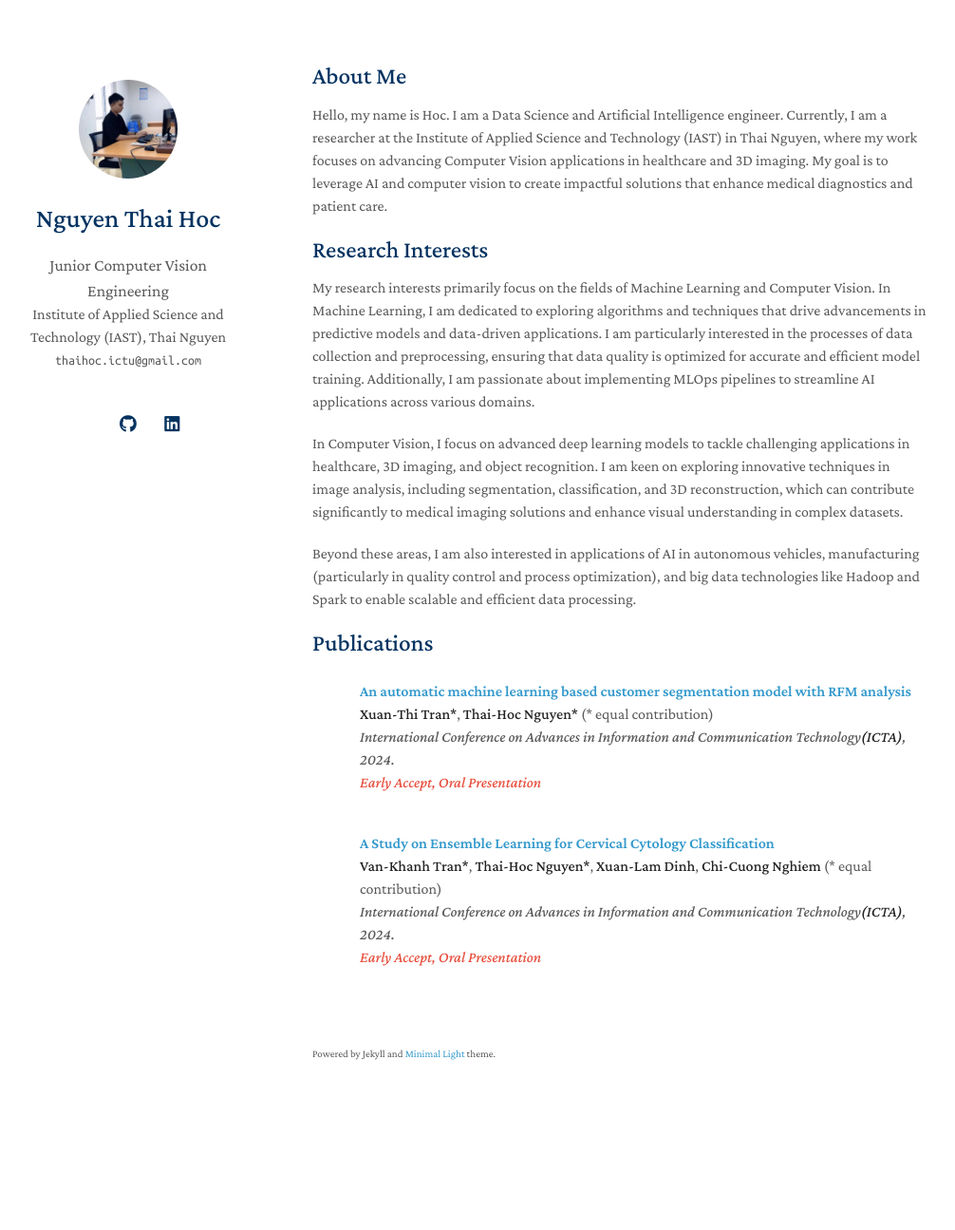
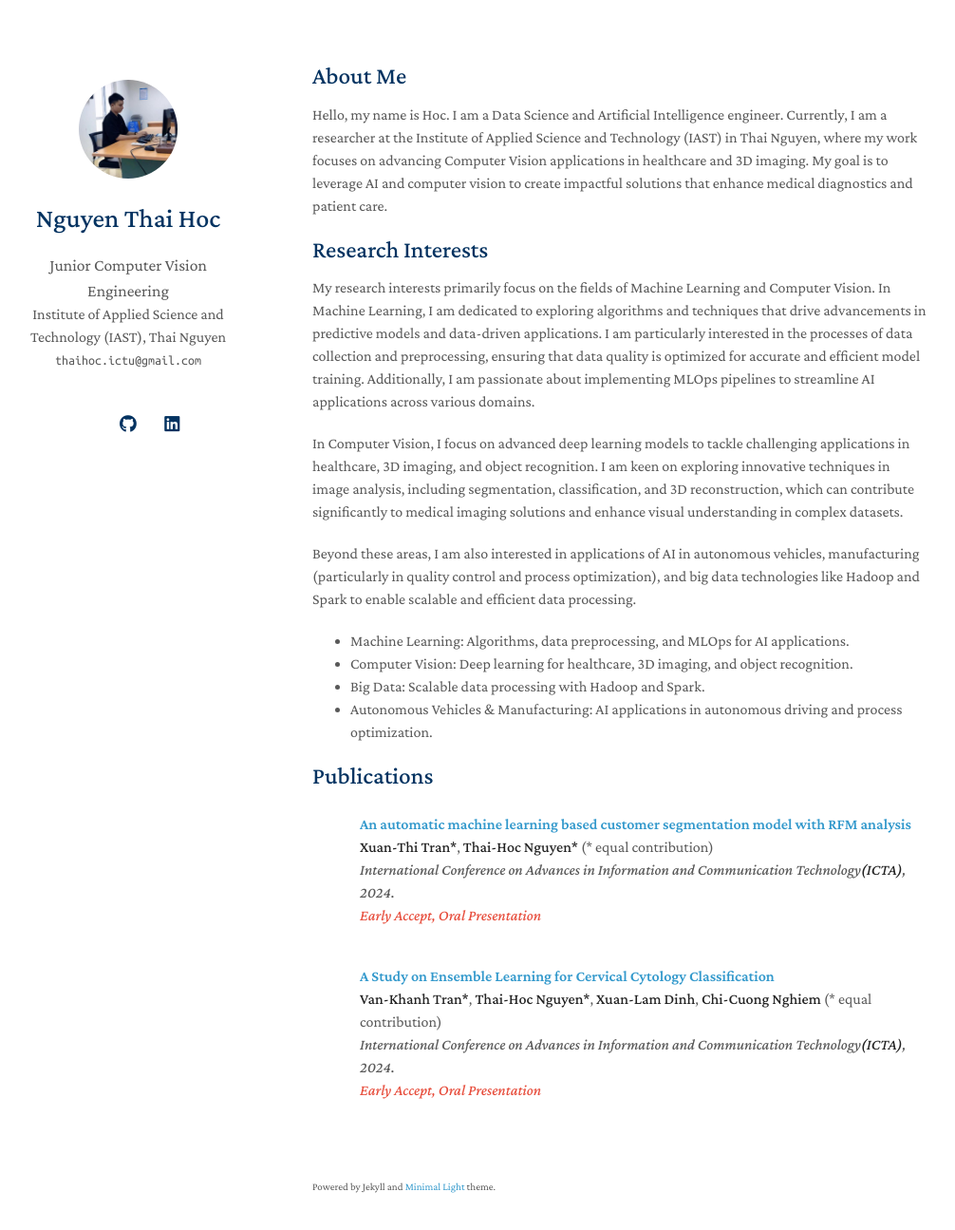
Before and after one commit to nthaihoc/about-me, a Jekyll site: the page built from index.md, in a window 1280 px wide and 1330 px high. Shown: the top 1295 px of the window at 95% size, without its empty margins (141-1147 px from the left). Built offline with Jekyll 4.4.1, drawn with Linux system fonts in a browser that asks for light colours; a style sheet for code colours, icons or effects is not loaded; our own code applies the rules of GitHub Pages for plain Markdown files.

Commit message:
update profile

```diff
--- a/index.md
+++ b/index.md
@@ -14,5 +14,9 @@ In Computer Vision, I focus on advanced deep learning models to tackle challengi
 
 Beyond these areas, I am also interested in applications of AI in autonomous vehicles, manufacturing (particularly in quality control and process optimization), and big data technologies like Hadoop and Spark to enable scalable and efficient data processing.
 
+* Machine Learning: Algorithms, data preprocessing, and MLOps for AI applications.
+* Computer Vision: Deep learning for healthcare, 3D imaging, and object recognition.
+* Big Data: Scalable data processing with Hadoop and Spark.
+* Autonomous Vehicles & Manufacturing: AI applications in autonomous driving and process optimization.
 
 {% include_relative _includes/publications.md %}
```
